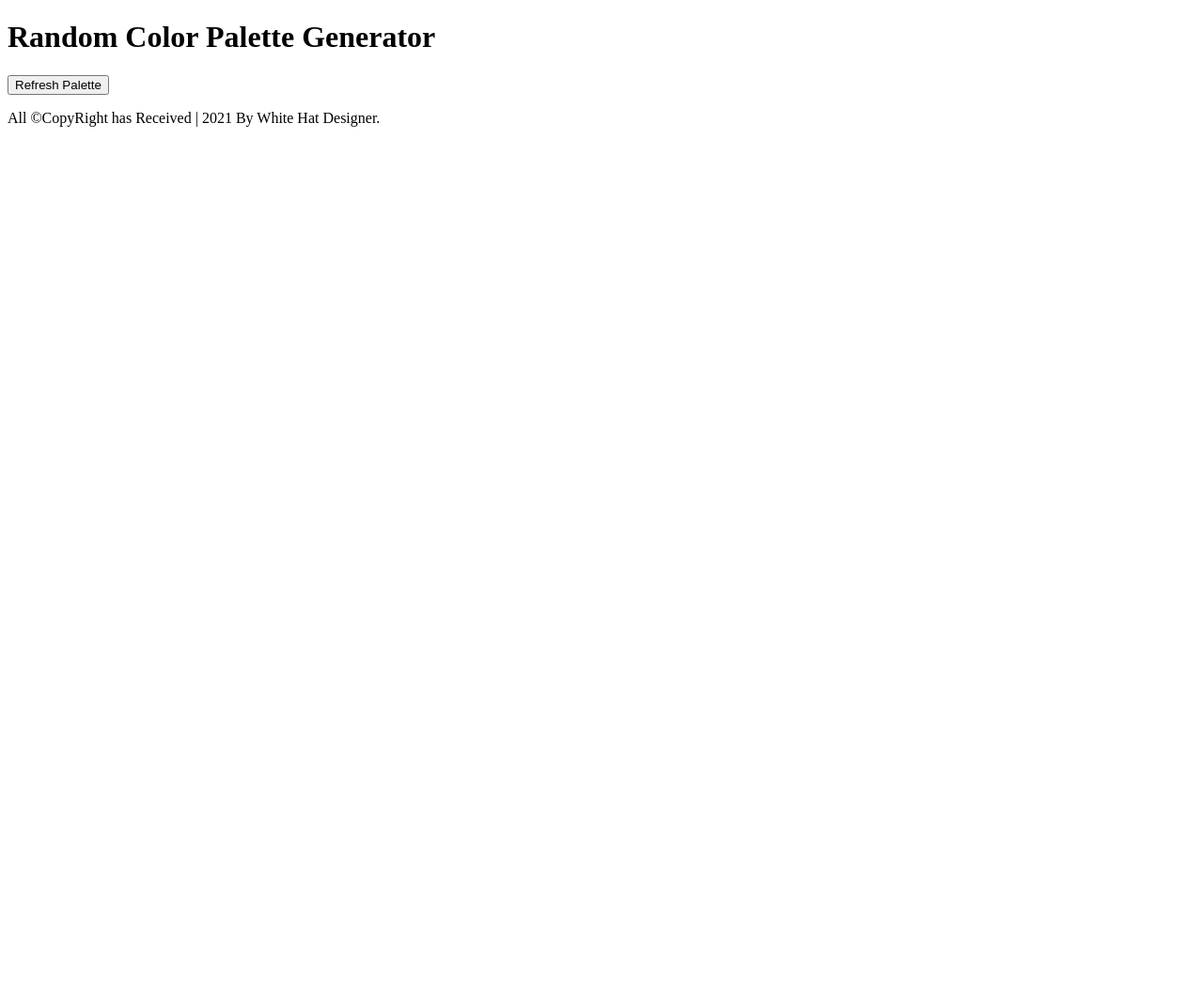
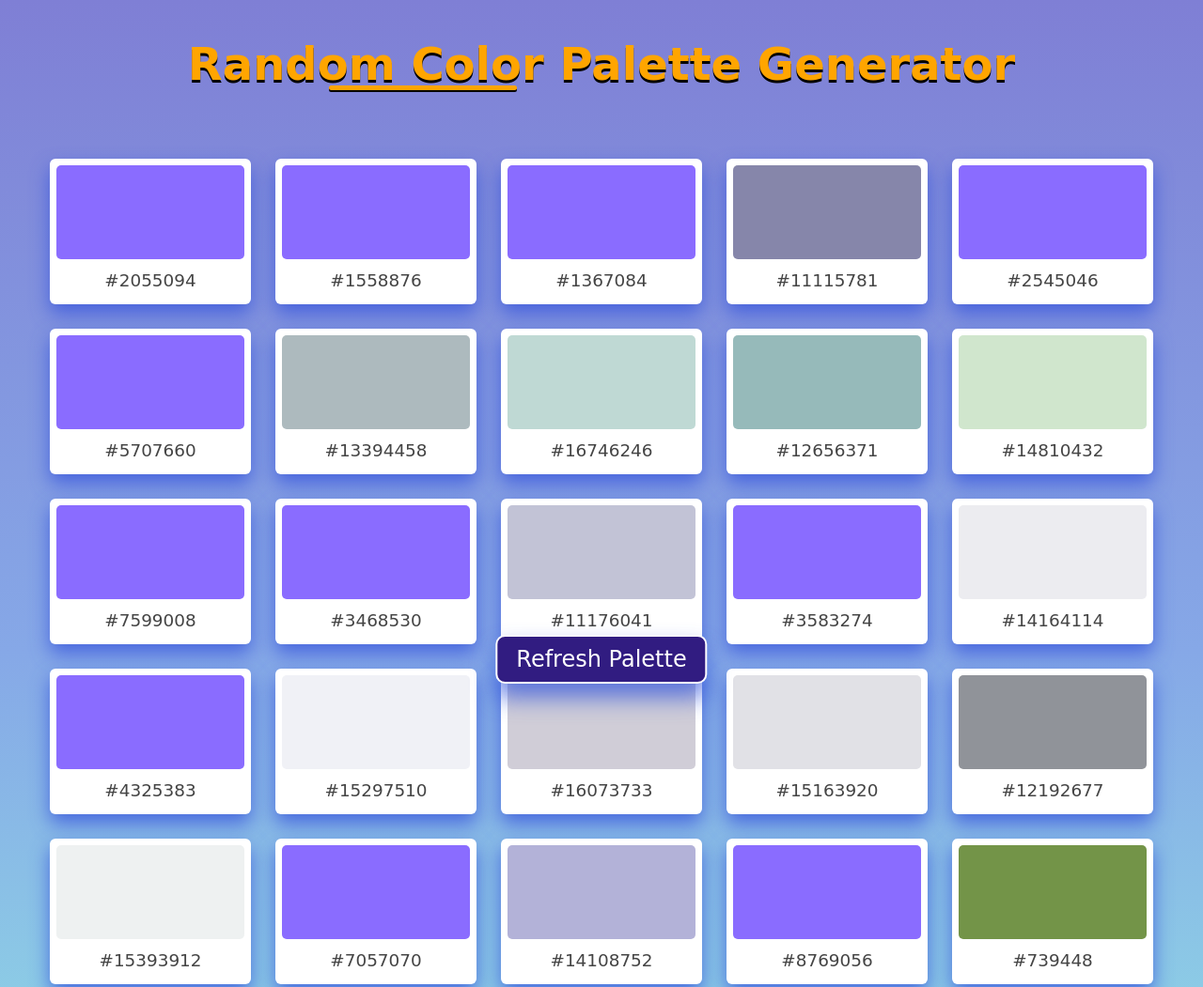
Before and after one commit to SK-Chaurasiya/RandomColor_Palette.in, a plain HTML site: page index.html in a window 1280 px wide. Shown: the top 1051 px of the page at 94% size. Before the commit the page ends 800 px from the top, so only its background shows below. Drawn offline with Linux system fonts and the light colour scheme; a web font is replaced by a local one.

Commit message:
Update index.html

```diff
--- a/index.html
+++ b/index.html
@@ -5,7 +5,7 @@
   <meta charset="UTF-8">
   <meta http-equiv="X-UA-Compatible" content="IE=edge">
   <meta name="viewport" content="width=device-width, initial-scale=1.0">
-  <link rel="stylesheet" href="./Color Palette.css" type="text/css" />
+  <link rel="stylesheet" href="./Style.css" type="text/css" />
   <title>Random Color Palette Generator</title>
 </head>
 
@@ -24,7 +24,7 @@
   </footer>
 
 
-  <script src="./Color Palette.js" type="text/javascript"></script>
+  <script src="./main.js" type="text/javascript"></script>
 </body>
 
 </html>
```
